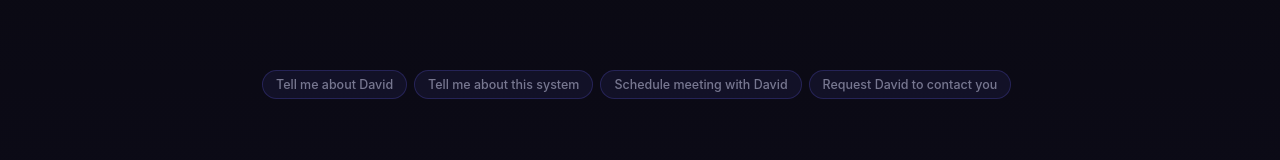
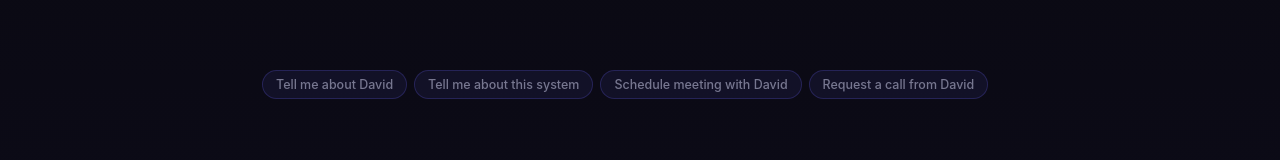
Before and after one commit to DavidSergeev/DavidSergeev.github.io, a React (Vite) app: page / in a window 1280 px wide. Shown: the part 333-493 px from the top of the page. Built offline with nearby package versions, Linux system fonts and the light colour scheme.

Commit message:
fix: update label for quick action to improve clarity

```diff
--- a/src/App.tsx
+++ b/src/App.tsx
@@ -40,7 +40,7 @@ const QUICK_ACTIONS: QuickAction[] = [
     autoSend: false,
   },
   {
-    label: "Request David to contact you",
+    label: "Request a call from David",
     text: "Please have David reach out to me. My contact details: ",
     autoSend: false,
   },
```
